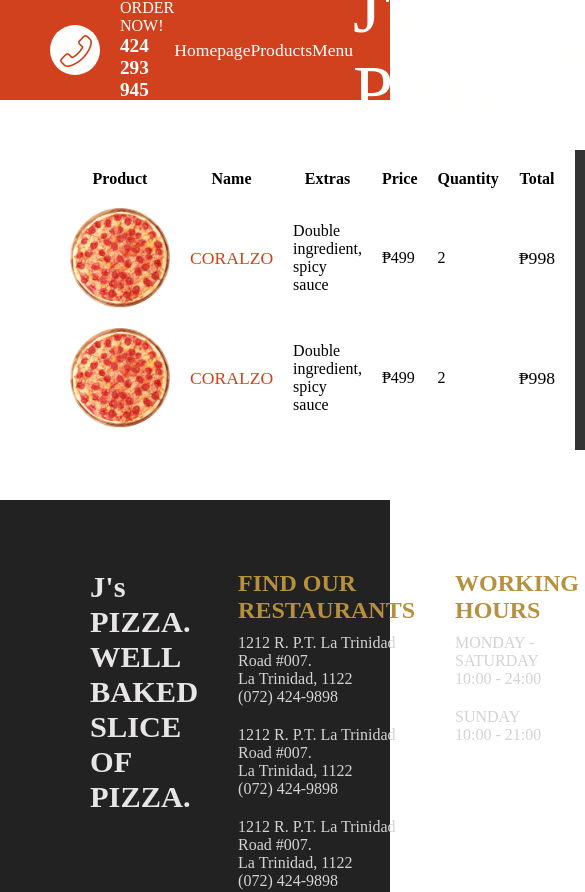
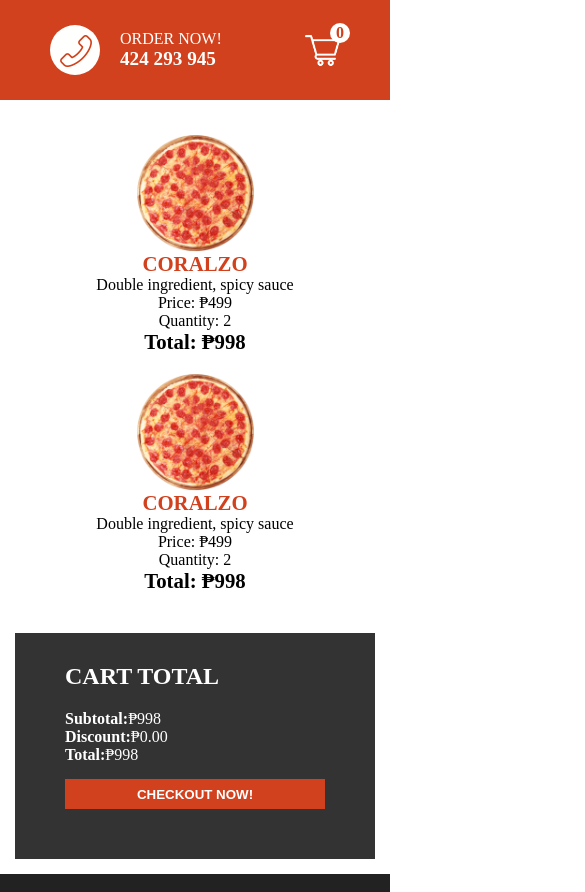
Before and after one commit to awesomedev08/Food-Ordering-Nextjs, a Next.js app: page /cart in a window 390 px wide. Shown: the top 892 px of the page, 585 px wide, since content can reach past the window. Built offline with nearby package versions, Linux system fonts and the light colour scheme.

Commit message:
Feat: finalized responsiveness and styling

```diff
--- a/pages/orders/[id].js
+++ b/pages/orders/[id].js
@@ -33,7 +33,9 @@ const Order = () => {
                   <span className={styles.name}>John Doe</span>
                 </td>
                 <td>
-                  <span className={styles.address}>₱499</span>
+                  <span className={styles.address}>
+                    OA 999 La Trinidad Philippines
+                  </span>
                 </td>
                 <td>
                   <span className={styles.total}>₱998</span>
--- a/styles/Cart.module.css
+++ b/styles/Cart.module.css
@@ -61,3 +61,51 @@
   border: none;
   color: white;
 }
+
+@media screen and (max-width: 480px){
+  .container{
+    flex-direction: column;
+    padding: 15px;
+  }
+
+  .trTitle{
+    display: none;
+  }
+
+  .tr{
+    display: flex;
+    justify-content: center;
+    align-items: center;
+    flex-direction: column;
+    margin-bottom: 20px;
+  }
+
+  .name, .total{
+    font-size: 1.3rem;
+    font-weight: bold;
+  }
+
+  .imgContainer{
+    width: 30vw;
+    height: 30vw;
+  }
+
+  .price, .quantity{
+    font-size: 1rem;
+  }
+
+  .price::before{
+    content: "Price: ";
+  }
+  .quantity::before{
+    content: "Quantity: ";
+  }
+  .total::before{
+    content: "Total: ";
+  }
+
+  .wrapper{
+    width: 100%;
+  }
+
+  }
--- a/styles/Footer.module.css
+++ b/styles/Footer.module.css
@@ -37,3 +37,25 @@
   color: rgb(231, 229, 229);
   font-size: 1.9rem;
 }
+
+@media screen and (max-width: 480px) {
+
+  .container{
+    height: auto;
+    text-align: center;
+  }
+
+  .item:first-child{
+    display: none
+  }
+
+  .item:last-child{
+    padding: 40px;
+    flex-direction: column;
+    gap: 40px;
+  }
+
+  .title{
+    font-size: 1.4rem;
+  }
+}
--- a/styles/Navbar.module.css
+++ b/styles/Navbar.module.css
@@ -65,3 +65,15 @@
   align-items: center;
   font-weight: bold;
 }
+
+@media screen and (max-width: 480px) {
+  .item:nth-child(2) {
+    display: none;
+  }
+
+  .item:nth-child(1) {
+    flex: 3;
+  }
+
+
+}
--- a/styles/Order.module.css
+++ b/styles/Order.module.css
@@ -85,3 +85,55 @@
   border: none;
   color: teal;
 }
+
+@media screen and (max-width: 480px){
+  .container{
+    flex-direction: column;
+    padding: 25px;
+  }
+
+  .trTitle{
+    display: none;
+  }
+
+  .tr{
+    display: flex;
+    flex-direction: column;
+    gap: 8px;
+  }
+
+  .total{
+    font-size: 1.2rem;
+  }
+
+  .id::before{
+    content: "Order ID: ";
+    font-weight: bold;
+  }
+  .name::before{
+    content: "Name: ";
+    font-weight: bold;
+  }
+  .address::before{
+    content: "Address: ";
+    font-weight: bold;
+  }
+  .total::before{
+    content: "Total: ";
+    font-weight: bold;
+  }
+
+  .table{
+    margin-bottom: 20px;
+  }
+
+  .row:last-child{
+    width: 100%;
+    margin-bottom: 15px;
+  }
+
+  .wrapper{
+    width: 100%;
+    padding: 25px;
+  }
+}
--- a/styles/ProductCard.module.css
+++ b/styles/ProductCard.module.css
@@ -33,3 +33,19 @@
   padding: 5px 0;
   color: #666;
 }
+
+@media screen and (max-width: 480px) {
+  .container{
+    width: 100%;
+  }
+
+  .title{
+    font-size: 2rem;
+  }
+
+  .price,
+  .desc{
+    font-size: 1.5rem;
+  }
+
+}
--- a/styles/ProductId.module.css
+++ b/styles/ProductId.module.css
@@ -75,14 +75,14 @@
 
 .ingredients{
   display: flex;
-  align-items: center;
+  width: 70%;
+  justify-content: space-around;
 }
 
 .option{
   display: flex;
   align-items: center;
   justify-content: center;
-  margin-right: 20px;
   font-weight: 500;
 }
 
@@ -94,6 +94,7 @@
 
 .add{
   margin-top: 35px;
+  display: flex;
 }
 
 .quantity{
@@ -113,3 +114,47 @@
   border: none;
   font-weight: 500;
 }
+
+@media screen and (max-width: 480px) {
+  .container{
+    height: auto;
+    flex-direction: column;
+    text-align: center;
+    margin-top: 20px;
+  }
+
+  .imgContainer{
+    width: 70vw;
+    height: 70vw;
+  }
+
+  .right{
+    justify-content: center;
+    align-items: center;
+    padding: 10px 20px;
+    margin-bottom: 40px;
+  }
+
+  .sizes{
+    width: 80%;
+  }
+
+  .ingredients{
+    width: 100%;
+  }
+
+  .option{
+    font-size: 0.9rem;
+    margin-right: 10px;
+    border: 1px solid lightgray;
+    padding: 4px 2px;
+  }
+
+  .checkbox{
+    margin-right: 0;
+  }
+
+  .add{
+    margin-top: 10px;
+  }
+}
--- a/styles/ProductList.module.css
+++ b/styles/ProductList.module.css
@@ -18,3 +18,15 @@
   width: 100%;
   flex-wrap: wrap;
 }
+
+@media screen and (max-width: 480px) {
+  .title{
+    text-align: center;
+  }
+
+  .desc{
+    width: 90%;
+    text-align: center;
+  }
+
+}
--- a/styles/Slider.module.css
+++ b/styles/Slider.module.css
@@ -2,6 +2,7 @@
   height: calc(100vh - 100px);
   background: #d1411e;
   overflow: hidden;
+  position: relative;
 }
 
 .arrowContainer{
@@ -27,3 +28,9 @@
   height: 100%;
   position: relative;
 }
+
+@media screen and (max-width: 480px) {
+  .container{
+    height: 50vh;
+  }
+}
```
